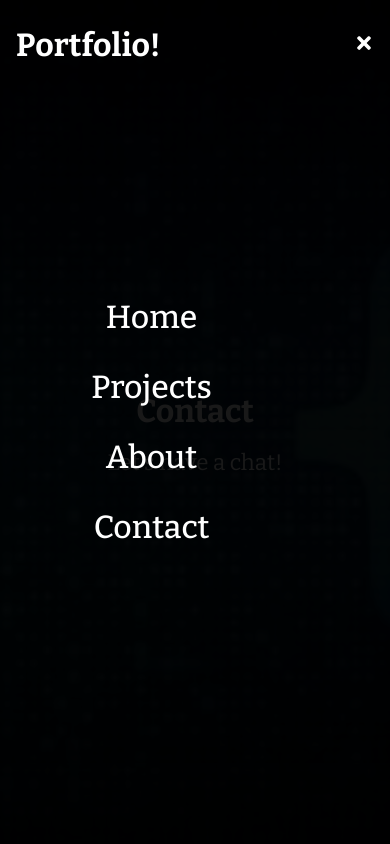
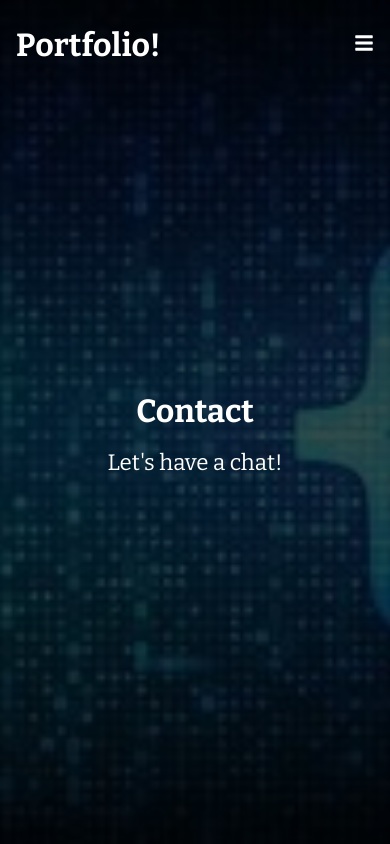
Before and after one commit to ughsurbhi/Portfolio1, a React (Create React App) app: page /contact in a window 390 px wide. Shown: the top 844 px of the page. Built offline with nearby package versions, Linux system fonts and the light colour scheme.

Commit message:
navbar for phone

```diff
--- a/src/components/NavStyle.css
+++ b/src/components/NavStyle.css
@@ -30,17 +30,18 @@
         flex-direction: column;
         justify-content: center;
         align-items: center;
-        width: 1005px;
+        width: 100%;
         height:100vh;
         background:rgba(0,0,0,.9);
         position:absolute;
         top:0;
-        left:-90%;
-        z-index:-3;
-        transition: .3s;
+        left:-100%;
+        z-index:-1;
+        transition: left .3s;
     }
     .nav.active{
         left:0;
+        z-index:1;
     }
     .nav li{
         padding:1rem 0;
@@ -49,6 +50,7 @@
         font-size: 2rem;;
     }
     .burger{
-        display:initial;
+        display:block;
+        cursor:pointer;
     }
 }
--- a/src/components/Navbar.js
+++ b/src/components/Navbar.js
@@ -1,6 +1,6 @@
 import "./NavStyle.css"
 
-import React,{useState} from 'react'
+import React,{useState,useEffect} from 'react'
 import { Link } from "react-router-dom";
 import {FaBars,FaTimes} from "react-icons/fa";
 //import { useEffect } from "react";
@@ -21,7 +21,12 @@ const Navbar = () => {
     }
   };
 
-window.addEventListener("scroll",changeColor);
+useEffect(()=>{
+  window.addEventListener("scroll",changeColor);
+  return()=>{
+    window.removeEventListener("scroll", changeColor);
+  };
+},[])
 
   return (
     <div className={color?"header header-bg":"header"}>
@@ -30,21 +35,21 @@ window.addEventListener("scroll",changeColor);
       </Link>
       <ul className={click ? "nav active" : "nav"}>
         <li>
-            <Link to="/">Home</Link>
+            <Link to="/" onClick={handleClick}>Home</Link>
         </li>
         <li>
-            <Link to="/projects">Projects</Link>
+            <Link to="/projects" onClick={handleClick}>Projects</Link>
         </li>
         <li>
-            <Link to="/about">About</Link>
+            <Link to="/about" onClick={handleClick}>About</Link>
         </li>
         <li>
-            <Link to="/contact">Contact</Link>
+            <Link to="/contact" onClick={handleClick}>Contact</Link>
         </li>
       </ul>
       <div className="burger" onClick={handleClick}>
         {click? (
-        <FaBars size={20} style={{color:'#fff'}} />):( <FaTimes size={20} style={{color:'#fff'}} />)}
+        <FaTimes size={20} style={{color:'#fff'}} />):( <FaBars size={20} style={{color:'#fff'}} />)}
       </div>
     </div>
   )
```
